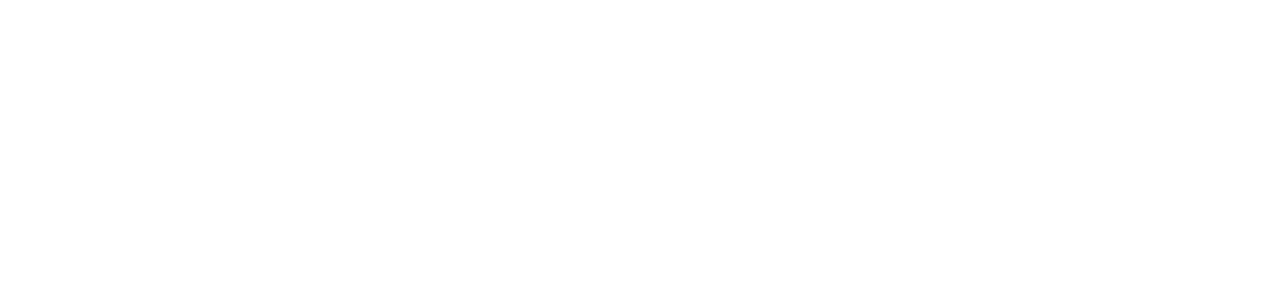
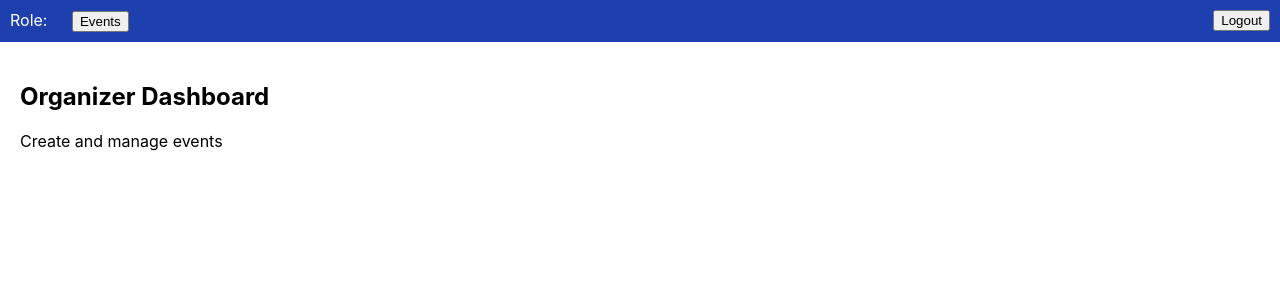
Before and after one commit to Adarsha-28/campus-event-volunteer-system, a React (Create React App) app in the folder frontend/: page /organizer in a window 1280 px wide. Before the commit this address had no page. Shown: the top 300 px of the page. Built offline with nearby package versions, Linux system fonts and the light colour scheme; no server answers.

Commit message:
UI dashboards and event layout

```diff
--- a/frontend/src/App.js
+++ b/frontend/src/App.js
@@ -1,13 +1,26 @@
 import { BrowserRouter, Routes, Route } from "react-router-dom";
+
 import Login from "./pages/Login";
-import Dashboard from "./pages/Dashboard";
+import AdminDashboard from "./pages/AdminDashboard";
+import OrganizerDashboard from "./pages/OrganizerDashboard";
+import UserDashboard from "./pages/UserDashboard";
+import Events from "./pages/Events";
+import MainLayout from "./components/layout/MainLayout";
 
 function App() {
   return (
     <BrowserRouter>
       <Routes>
+        {/* Public */}
         <Route path="/" element={<Login />} />
-        <Route path="/dashboard" element={<Dashboard />} />
+
+        {/* Protected / Website pages */}
+        <Route element={<MainLayout />}>
+          <Route path="/admin" element={<AdminDashboard />} />
+          <Route path="/organizer" element={<OrganizerDashboard />} />
+          <Route path="/user" element={<UserDashboard />} />
+          <Route path="/events" element={<Events />} />
+        </Route>
       </Routes>
     </BrowserRouter>
   );
--- /dev/null
+++ b/frontend/src/components/layout/MainLayout.js
@@ -0,0 +1,15 @@
+import RoleNavbar from "./RoleNavbar";
+import { Outlet } from "react-router-dom";
+
+const MainLayout = () => {
+  return (
+    <>
+      <RoleNavbar />
+      <div style={{ padding: 20 }}>
+        <Outlet />
+      </div>
+    </>
+  );
+};
+
+export default MainLayout;
--- /dev/null
+++ b/frontend/src/components/layout/RoleNavbar.js
@@ -0,0 +1,37 @@
+import { useNavigate } from "react-router-dom";
+import { useAuth } from "../../context/AuthContext";
+import { auth } from "../../firebase/firebase";
+
+const RoleNavbar = () => {
+  const { role } = useAuth();
+  const navigate = useNavigate();
+
+  const logout = async () => {
+    await auth.signOut();
+    navigate("/");
+  };
+
+  return (
+    <nav style={{ padding: 10, background: "#1e40af", color: "#fff" }}>
+      <span style={{ marginRight: 20 }}>Role: {role}</span>
+
+      <button onClick={() => navigate("/events")}>Events</button>
+
+      {role === "admin" && (
+        <button onClick={() => navigate("/admin")}>Admin</button>
+      )}
+      {role === "organizer" && (
+        <button onClick={() => navigate("/organizer")}>Organizer</button>
+      )}
+      {role === "user" && (
+        <button onClick={() => navigate("/user")}>Dashboard</button>
+      )}
+
+      <button onClick={logout} style={{ float: "right" }}>
+        Logout
+      </button>
+    </nav>
+  );
+};
+
+export default RoleNavbar;
--- /dev/null
+++ b/frontend/src/context/AuthContext.js
@@ -0,0 +1,43 @@
+import { createContext, useContext, useEffect, useState } from "react";
+import { auth } from "../firebase/firebase";
+import { onAuthStateChanged } from "firebase/auth";
+
+const AuthContext = createContext();
+
+export const AuthProvider = ({ children }) => {
+  const [user, setUser] = useState(null);
+  const [role, setRole] = useState(null);
+  const [loading, setLoading] = useState(true);
+
+  useEffect(() => {
+    const unsubscribe = onAuthStateChanged(auth, (currentUser) => {
+      setUser(currentUser);
+
+      if (currentUser?.email === "admin@gmail.com") {
+        setRole("admin");
+      } else if (currentUser?.email === "organizer@gmail.com") {
+        setRole("organizer");
+      } else if (currentUser) {
+        setRole("user");
+      } else {
+        setRole(null);
+      }
+
+      setLoading(false);
+    });
+
+    return () => unsubscribe();
+  }, []);
+
+  if (loading) {
+    return <div style={{ textAlign: "center" }}>Loading...</div>;
+  }
+
+  return (
+    <AuthContext.Provider value={{ user, role }}>
+      {children}
+    </AuthContext.Provider>
+  );
+};
+
+export const useAuth = () => useContext(AuthContext);
--- a/frontend/src/index.js
+++ b/frontend/src/index.js
@@ -1,17 +1,17 @@
-import React from 'react';
-import ReactDOM from 'react-dom/client';
-import './index.css';
-import App from './App';
-import reportWebVitals from './reportWebVitals';
+import React from "react";
+import ReactDOM from "react-dom/client";
+import "./index.css";
+import App from "./App";
+import reportWebVitals from "./reportWebVitals";
+import { AuthProvider } from "./context/AuthContext";
 
-const root = ReactDOM.createRoot(document.getElementById('root'));
+const root = ReactDOM.createRoot(document.getElementById("root"));
 root.render(
   <React.StrictMode>
-    <App />
+    <AuthProvider>
+      <App />
+    </AuthProvider>
   </React.StrictMode>
 );
 
-// If you want to start measuring performance in your app, pass a function
-// to log results (for example: reportWebVitals(console.log))
-// or send to an analytics endpoint. Learn more: https://bit.ly/CRA-vitals
 reportWebVitals();
--- /dev/null
+++ b/frontend/src/pages/AdminDashboard.js
@@ -0,0 +1,12 @@
+
+const AdminDashboard = () => {
+  return (
+    <>
+
+      <h2>Admin Dashboard</h2>
+      <p>Manage users and organizers</p>
+    </>
+  );
+};
+
+export default AdminDashboard;
--- a/frontend/src/pages/Dashboard.jsx
+++ /dev/null
@@ -1,5 +0,0 @@
-const Dashboard = () => {
-  return <h2>Dashboard loaded successfully</h2>;
-};
-
-export default Dashboard;
--- /dev/null
+++ b/frontend/src/pages/Events.js
@@ -0,0 +1,17 @@
+
+
+const Events = () => {
+  return (
+    <>
+      <h2>Events</h2>
+
+      <div style={{ border: "1px solid #ccc", padding: 10 }}>
+        <h3>Blood Donation Camp</h3>
+        <p>Max Volunteers: 50</p>
+        <button>Join</button>
+      </div>
+    </>
+  );
+};
+
+export default Events;
--- /dev/null
+++ b/frontend/src/pages/Login.js
@@ -0,0 +1,38 @@
+import { googleLogin } from "../firebase/authService";
+import { saveUserIfNotExists } from "../firebase/userService";
+import { useNavigate } from "react-router-dom";
+import { useAuth } from "../context/AuthContext";
+import { useEffect } from "react";
+
+const Login = () => {
+  const navigate = useNavigate();
+  const { user, role } = useAuth();
+
+  const handleLogin = async () => {
+    try {
+      const loggedUser = await googleLogin();
+      await saveUserIfNotExists(loggedUser);
+      // ❌ DO NOT redirect here
+    } catch (err) {
+      alert("Login failed");
+    }
+  };
+
+  // ✅ Redirect AFTER auth + role is ready
+  useEffect(() => {
+    if (user && role) {
+      if (role === "admin") navigate("/admin");
+      else if (role === "organizer") navigate("/organizer");
+      else navigate("/user");
+    }
+  }, [user, role, navigate]);
+
+  return (
+    <div style={{ textAlign: "center", marginTop: "100px" }}>
+      <h2>Campus Event Volunteer System</h2>
+      <button onClick={handleLogin}>Sign in with Google</button>
+    </div>
+  );
+};
+
+export default Login;
--- a/frontend/src/pages/Login.jsx
+++ /dev/null
@@ -1,25 +0,0 @@
-import { googleLogin } from "../firebase/authService";
-import { saveUserIfNotExists } from "../firebase/userService";
-
-const Login = () => {
-  const handleLogin = async () => {
-    try {
-      const user = await googleLogin();
-      await saveUserIfNotExists(user);
-      window.location.href = "/dashboard";
-    } catch (err) {
-      alert("Login failed");
-    }
-  };
-
-  return (
-    <div style={{ textAlign: "center", marginTop: "100px" }}>
-      <h2>Campus Event Volunteer System</h2>
-      <button onClick={handleLogin}>
-        Sign in with Google
-      </button>
-    </div>
-  );
-};
-
-export default Login;
--- /dev/null
+++ b/frontend/src/pages/OrganizerDashboard.js
@@ -0,0 +1,13 @@
+
+
+const OrganizerDashboard = () => {
+  return (
+    <>
+
+      <h2>Organizer Dashboard</h2>
+      <p>Create and manage events</p>
+    </>
+  );
+};
+
+export default OrganizerDashboard;
--- /dev/null
+++ b/frontend/src/pages/UserDashboard.js
@@ -0,0 +1,12 @@
+
+const UserDashboard = () => {
+  return (
+    <>
+
+      <h2>User Dashboard</h2>
+      <p>Browse and join events</p>
+    </>
+  );
+};
+
+export default UserDashboard;
```
